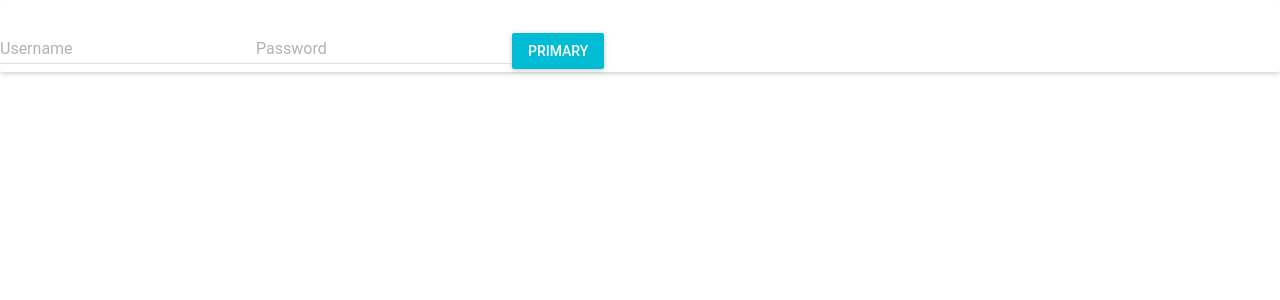
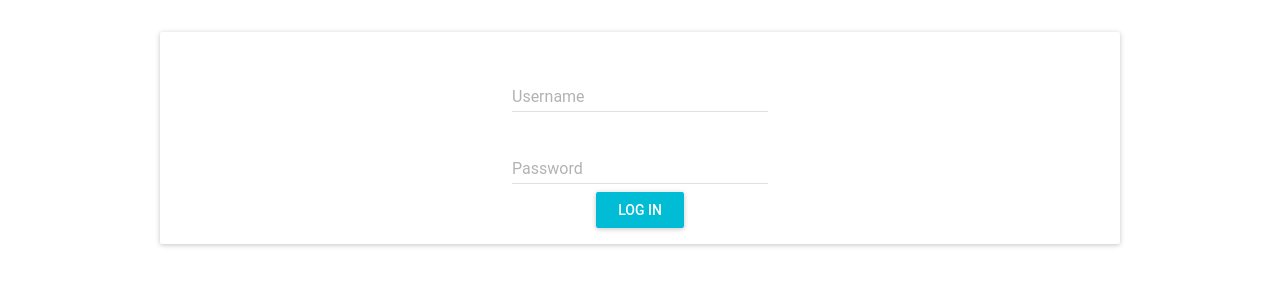
Before and after one commit to KualiCo/cor-kuali-days, a React (Create React App) app: page /login in a window 1280 px wide. Shown: the top 300 px of the page. Built offline with nearby package versions, Linux system fonts and the light colour scheme.

Commit message:
less ugly

```diff
--- a/src/index.css
+++ b/src/index.css
@@ -5,5 +5,8 @@ body {
 }
 
 .paper {
-
+  width: 75%;
+  text-align: center;
+  margin: 2em auto;
+  padding: 1em;
 }
--- a/src/login.js
+++ b/src/login.js
@@ -35,19 +35,19 @@ class Login extends Component {
 
   render() {
     return (
-      <Paper className={styles.paper}>
+      <Paper className="paper">
         <TextField
           floatingLabelText="Username"
           hintText="Username"
           onChange={this.updateUsername}
-        />
+        /><br/>
         <TextField
           hintText="Password"
           floatingLabelText="Password"
           type="password"
           onChange={this.updatePassword}
-        />
-        <RaisedButton label="Primary" primary={true} onClick={this.submit} />
+        /><br/>
+        <RaisedButton label="Log in" primary={true} onClick={this.submit} />
       </Paper>
     )
   }
--- a/src/main.js
+++ b/src/main.js
@@ -21,7 +21,7 @@ class Main extends Component {
 
   render() {
     return (
-      <Paper className={styles.paper}>
+      <Paper className="paper">
         {(this.state.user &&
         <span>Hey, {this.state.user.displayName}</span>
         )}
```
